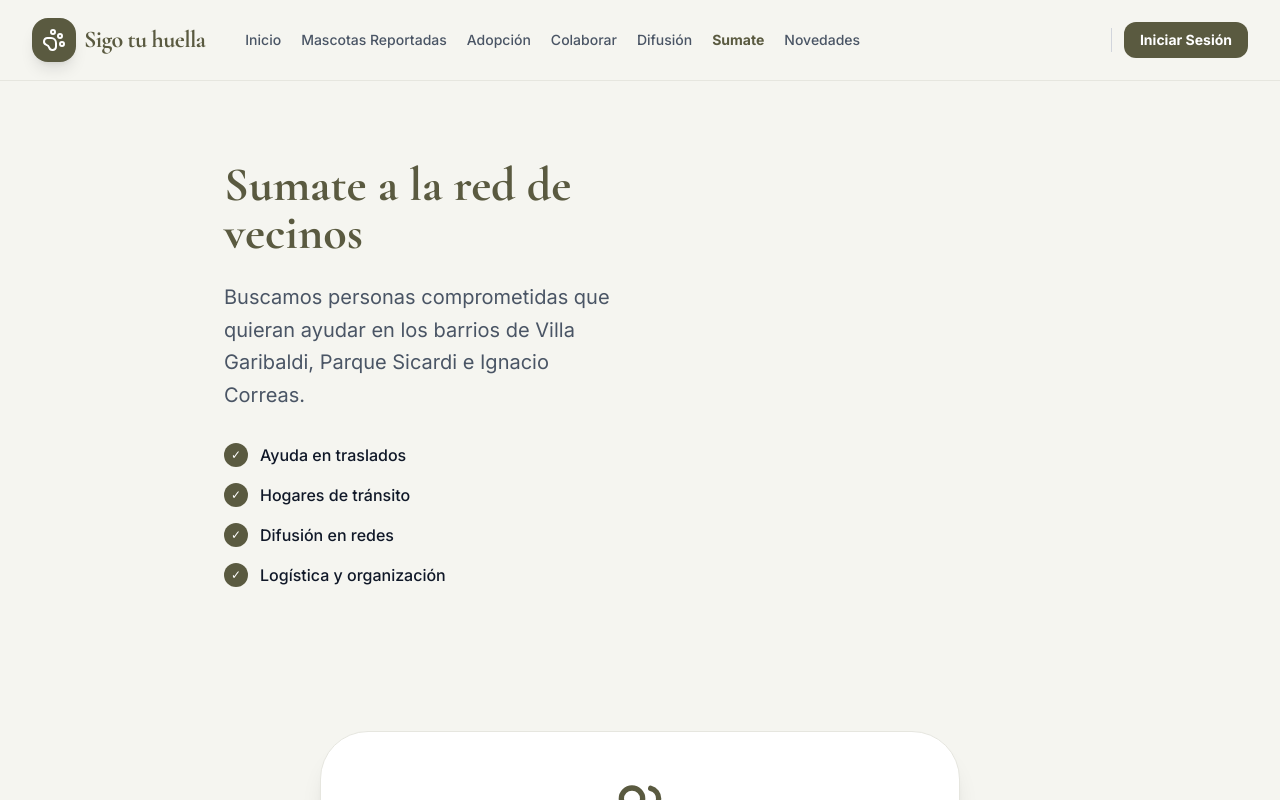
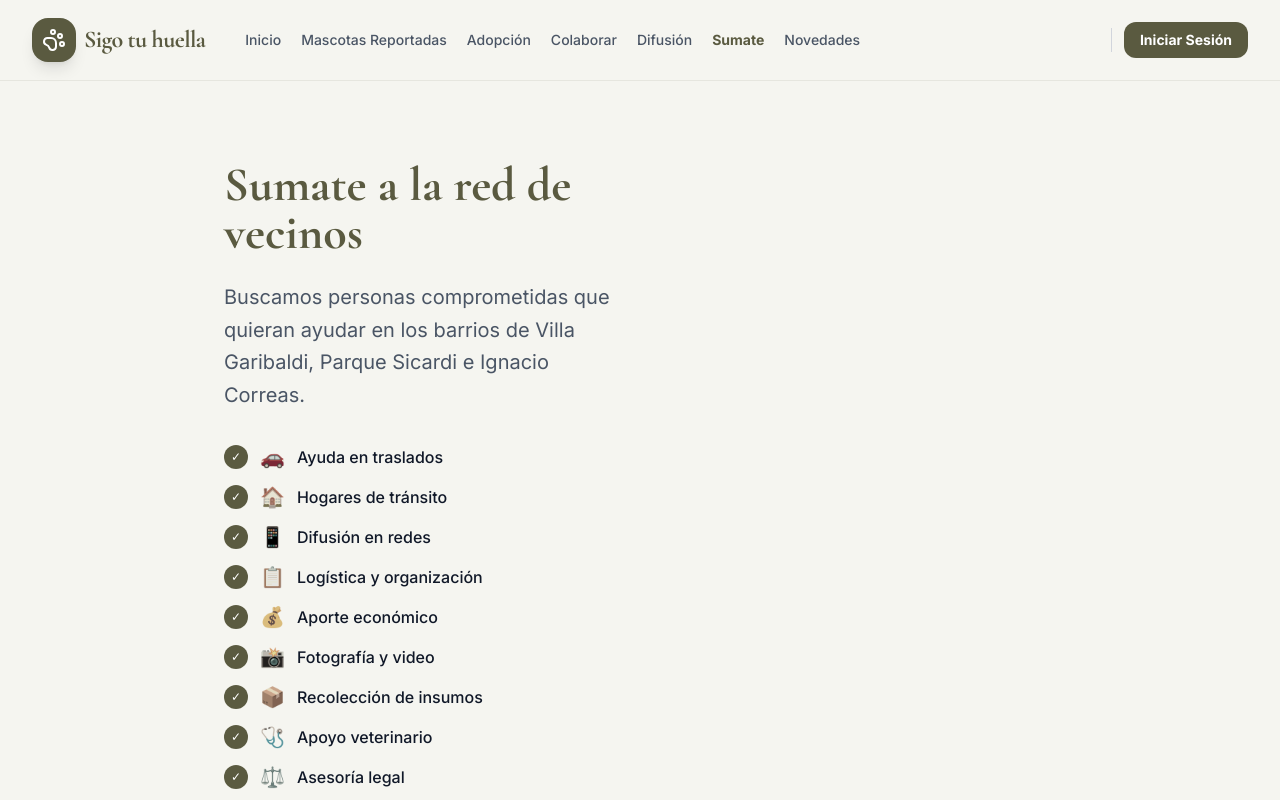
Before and after one commit to sptortarolo-hue/sigotuhuella, a React (Vite) app: page /sumate in a window 1280 px wide. Shown: the top 800 px of the page. Built offline with nearby package versions, Linux system fonts and the light colour scheme.

Commit message:
feat: mostrar todas las 10 actividades en vista previa de Sumate

```diff
--- a/src/pages/Join.tsx
+++ b/src/pages/Join.tsx
@@ -160,16 +160,12 @@ export default function Join() {
               <p className="text-xl text-gray-600 leading-relaxed mb-8">
                 Buscamos personas comprometidas que quieran ayudar en los barrios de Villa Garibaldi, Parque Sicardi e Ignacio Correas.
               </p>
-              <div className="space-y-4">
-                {[
-                  'Ayuda en traslados',
-                  'Hogares de tránsito',
-                  'Difusión en redes',
-                  'Logística y organización'
-                ].map((item, i) => (
-                  <div key={i} className="flex items-center gap-3 text-brand-dark font-medium">
-                    <div className="w-6 h-6 bg-brand-primary text-white rounded-full flex items-center justify-center text-xs">✓</div>
-                    {item}
+              <div className="space-y-3">
+                {CONTRIBUTION_AREAS.map(area => (
+                  <div key={area.code} className="flex items-center gap-3 text-brand-dark font-medium">
+                    <div className="w-6 h-6 bg-brand-primary text-white rounded-full flex items-center justify-center text-xs shrink-0">✓</div>
+                    <span className="inline-block text-xl shrink-0" style={{ filter: 'sepia(0.4) hue-rotate(-10deg) saturate(0.7) brightness(0.9)' }}>{area.icon}</span>
+                    <span>{area.label}</span>
                   </div>
                 ))}
               </div>
```
